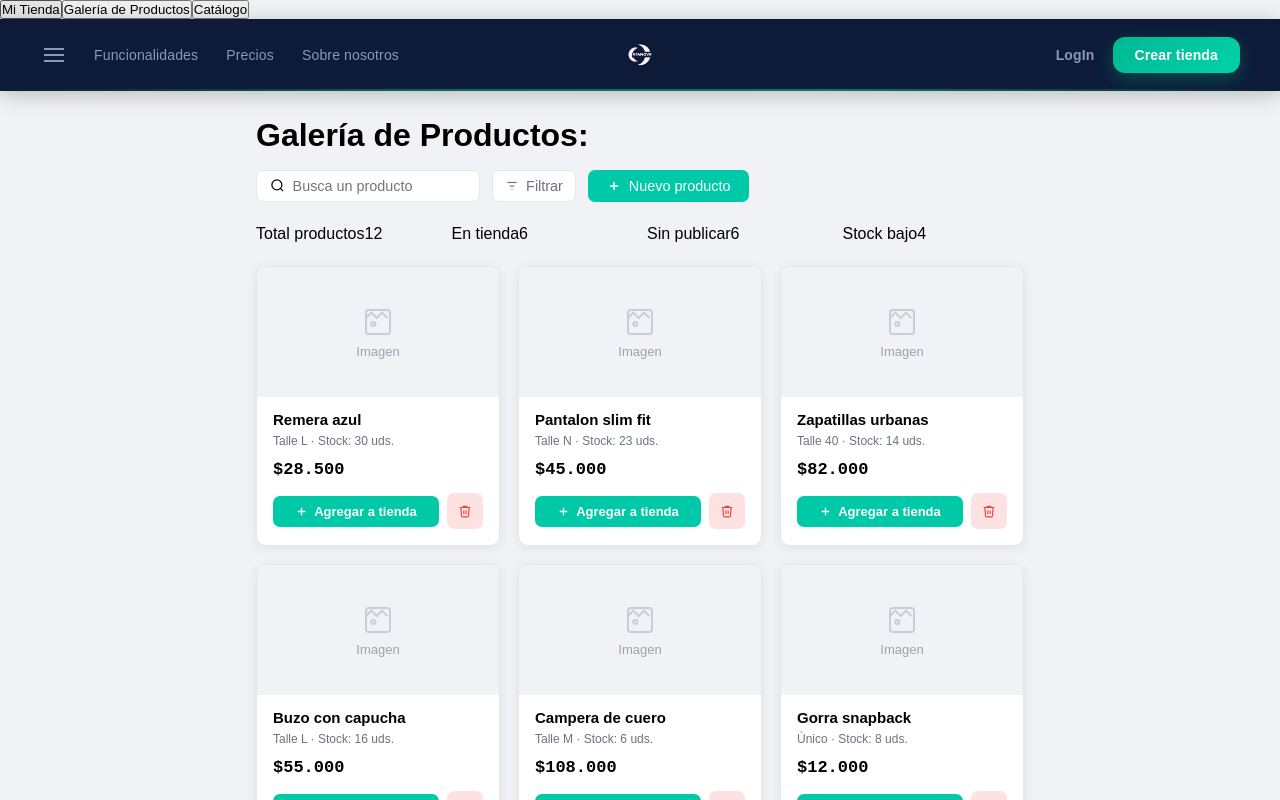
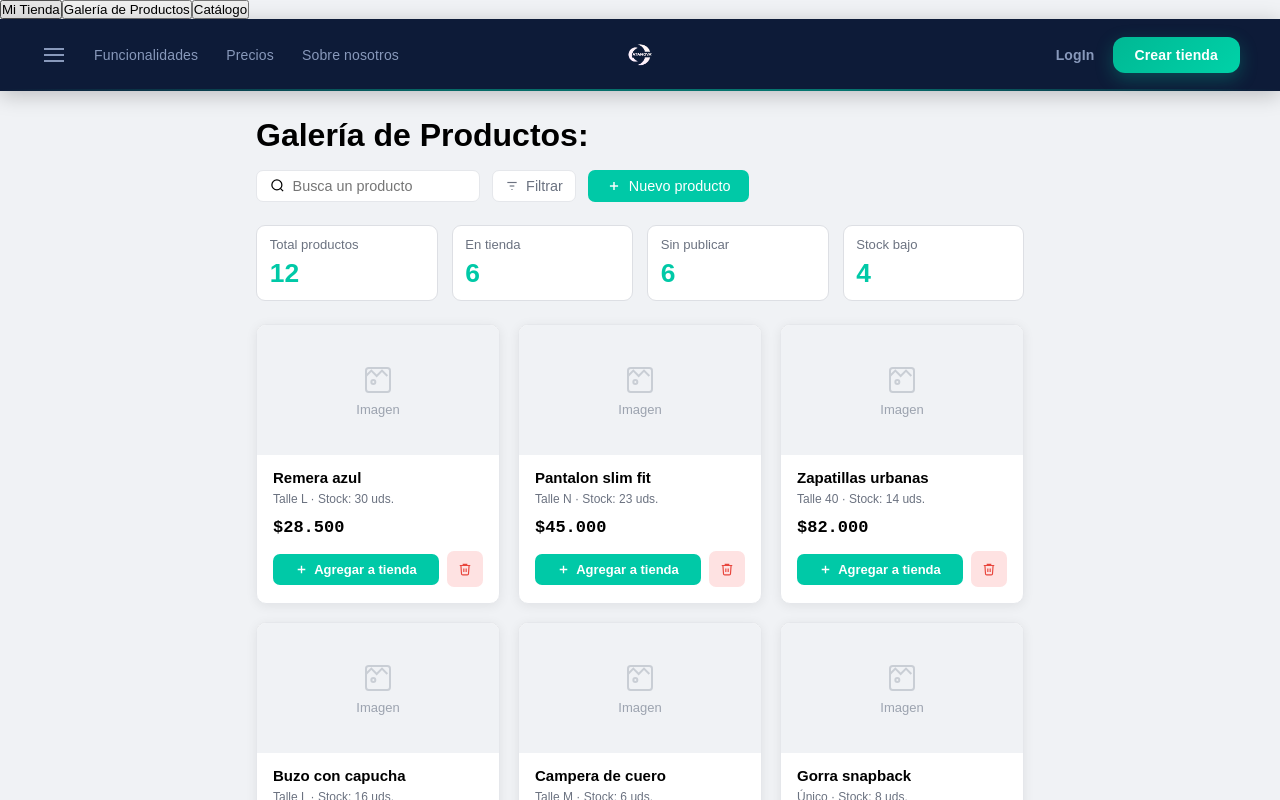
Before and after one commit to tomas-goldentul/Catanova-Frontend, a React (Vite) app: page / in a window 1280 px wide. Both pictures are taken after a click on the button "Galería de Productos". Shown: the top 800 px of the page. Built offline with nearby package versions, Linux system fonts and the light colour scheme; a web font is replaced by a local one.

Commit message:
Update StatCard.jsx

```diff
--- a/src/components/StatCard/StatCard.jsx
+++ b/src/components/StatCard/StatCard.jsx
@@ -2,9 +2,9 @@ import './StatCard.css';
 
 function StatCard({ label, value }) {
     return (
-        <div className="stat-card">
-            <span className="stat-card__label">{label}</span>
-            <span className="stat-card__value">{value}</span>
+        <div className="cartaEstadistica">
+            <p className="cartaEstadisticaNombre">{label}</p>
+            <p className="cartaEstadisticaValor">{value}</p>
         </div>
     );
 }
```
